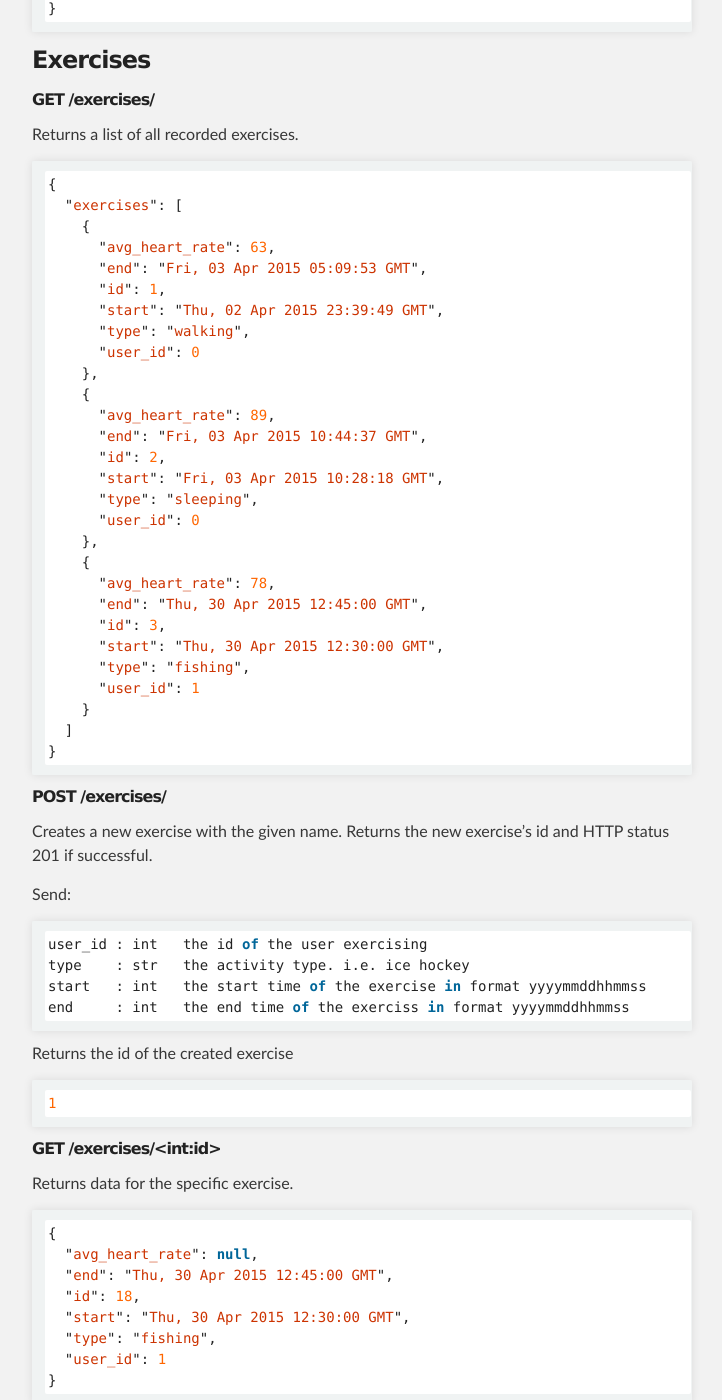
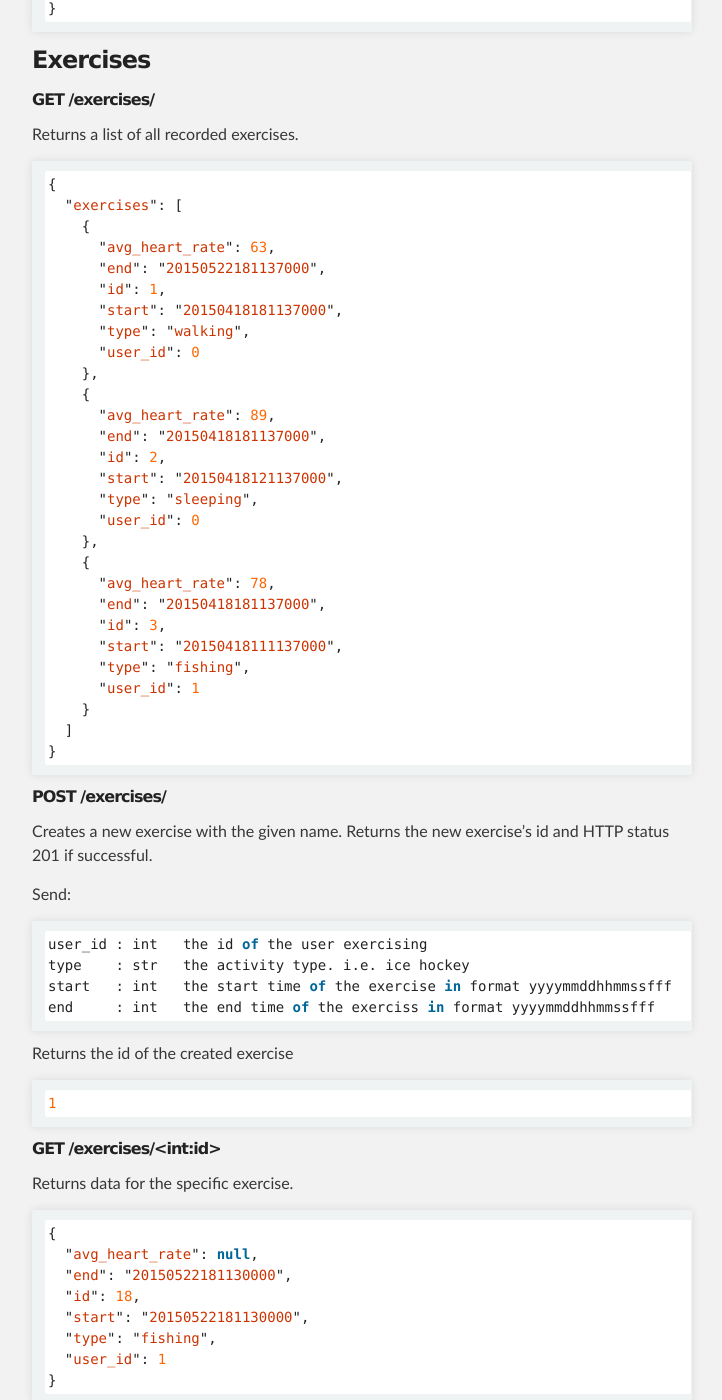
Before and after one commit to martijnroo/fitness-back-end, a Jekyll site: the page built from index.md, in a window 1280 px wide and 1400 px high, scrolled down 3198 px. Shown: the whole window, without its empty margins (288-1010 px from the left). Built offline with Jekyll 4.4.1, drawn with Linux system fonts in a browser that asks for light colours; Markdown is read by kramdown in place of the engine named in the settings; some of the changed text lies outside the part shown.

Commit message:
Changed timestamp format to reflect recent changes

````diff
--- a/index.md
+++ b/index.md
@@ -89,7 +89,7 @@
 
 - user_id:int - Only retrieve measurements from a specific user.
 - max:int - Limits the number of retrieved measurements (i.e. the x most recent measurements are retrieved).
-- from:string - Only measurements registered after this time are retrieved. The format is: `yyyymmddhhss`, e.g. 201504021340.
+- from:string - Only measurements registered after this time are retrieved. The format is: `yyyymmddhhmmssfff`, e.g. 20150522181130000.
 - until:string - Only measurements registered before this time are retrieved. Format is the same as for from.
 - exercise_id:int - Only measurements that belong to a specific exercise are retrieved.
 
@@ -99,19 +99,19 @@
     {
       "heart_rate": 70,
       "id": 1,
-      "timestamp": "Wed, 25 Mar 2015 17:12:49 GMT",
+      "timestamp": "20150522181137759",
       "user_id": 2
     },
     {
       "heart_rate": 84,
       "id": 2,
-      "timestamp": "Wed, 25 Mar 2015 17:12:56 GMT",
+      "timestamp": "20150522181131145",
       "user_id": 3
     },
     {
       "heart_rate": 64,
       "id": 3,
-      "timestamp": "Wed, 25 Mar 2015 17:12:59 GMT",
+      "timestamp": "20150522181130000",
       "user_id": 2
     }
   ]
@@ -145,7 +145,7 @@
         {
             "heart_rate": 80,
             "user_id": 5,
-            "timestamp": 201504021340
+            "timestamp": 20150522181137000
         },
         {
             "heart_rate": 77,
@@ -168,25 +168,25 @@
   "exercises": [
     {
       "avg_heart_rate": 63,
-      "end": "Fri, 03 Apr 2015 05:09:53 GMT",
+      "end": "20150522181137000",
       "id": 1,
-      "start": "Thu, 02 Apr 2015 23:39:49 GMT",
+      "start": "20150418181137000",
       "type": "walking",
       "user_id": 0
     },
     {
       "avg_heart_rate": 89,
-      "end": "Fri, 03 Apr 2015 10:44:37 GMT",
+      "end": "20150418181137000",
       "id": 2,
-      "start": "Fri, 03 Apr 2015 10:28:18 GMT",
+      "start": "20150418121137000",
       "type": "sleeping",
       "user_id": 0
     },
     {
       "avg_heart_rate": 78,
-      "end": "Thu, 30 Apr 2015 12:45:00 GMT",
+      "end": "20150418181137000",
       "id": 3,
-      "start": "Thu, 30 Apr 2015 12:30:00 GMT",
+      "start": "20150418111137000",
       "type": "fishing",
       "user_id": 1
     }
@@ -203,8 +203,8 @@
 ```javascript
 user_id : int   the id of the user exercising
 type    : str   the activity type. i.e. ice hockey
-start   : int   the start time of the exercise in format yyyymmddhhmmss
-end     : int   the end time of the exerciss in format yyyymmddhhmmss
+start   : int   the start time of the exercise in format yyyymmddhhmmssfff
+end     : int   the end time of the exerciss in format yyyymmddhhmmssfff
 ```
 
 Returns the id of the created exercise
@@ -222,9 +222,9 @@
 ```javascript
 {
   "avg_heart_rate": null,
-  "end": "Thu, 30 Apr 2015 12:45:00 GMT",
+  "end": "20150522181130000",
   "id": 18,
-  "start": "Thu, 30 Apr 2015 12:30:00 GMT",
+  "start": "20150522181130000",
   "type": "fishing",
   "user_id": 1
 }
````
Also changed, not shown: other parts of index.md (+1 -1 lines).
